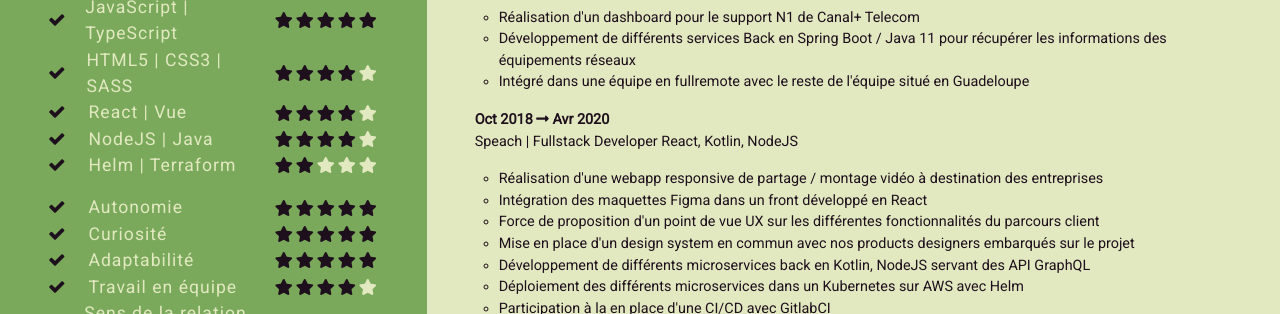
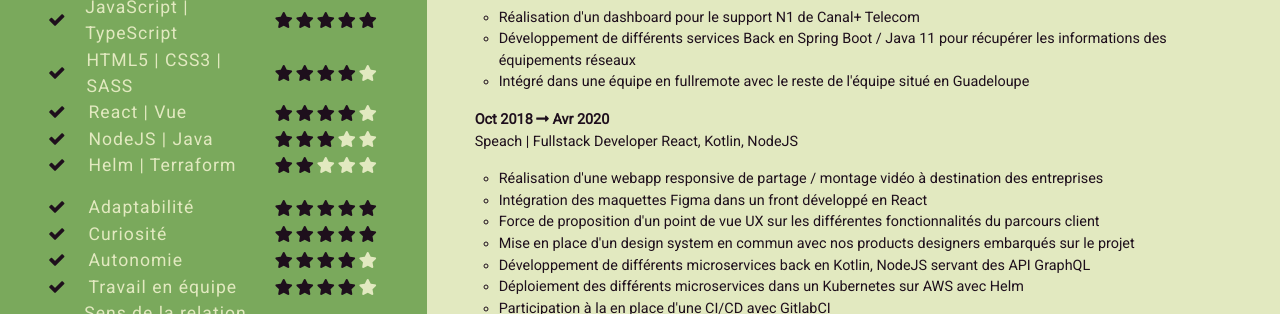
Before and after one commit to GardonFrais/CV, a plain HTML site: page index.html in a window 1280 px wide. Shown: the part 820-1134 px from the top of the page. Drawn offline with Linux system fonts and the light colour scheme.

Commit message:
updated stars

```diff
--- a/index.html
+++ b/index.html
@@ -75,7 +75,7 @@
               <i class="fa fa-star color-brown"></i>
               <i class="fa fa-star color-brown"></i>
               <i class="fa fa-star color-brown"></i>
-              <i class="fa fa-star color-brown"></i>
+              <i class="fa fa-star"></i>
               <i class="fa fa-star"></i>
             </div>
           </li>
@@ -92,7 +92,7 @@
         </ul>
         <ul class="skills">
           <li>
-            <span>Autonomie</span>
+            <span>Adaptabilité</span>
             <div class="stars">
               <i class="fa fa-star color-brown"></i>
               <i class="fa fa-star color-brown"></i>
@@ -112,13 +112,13 @@
             </div>
           </li>
           <li>
-            <span>Adaptabilité</span>
+            <span>Autonomie</span>
             <div class="stars">
               <i class="fa fa-star color-brown"></i>
               <i class="fa fa-star color-brown"></i>
               <i class="fa fa-star color-brown"></i>
               <i class="fa fa-star color-brown"></i>
-              <i class="fa fa-star color-brown"></i>
+              <i class="fa fa-star"></i>
             </div>
           </li>
           <li>
```
